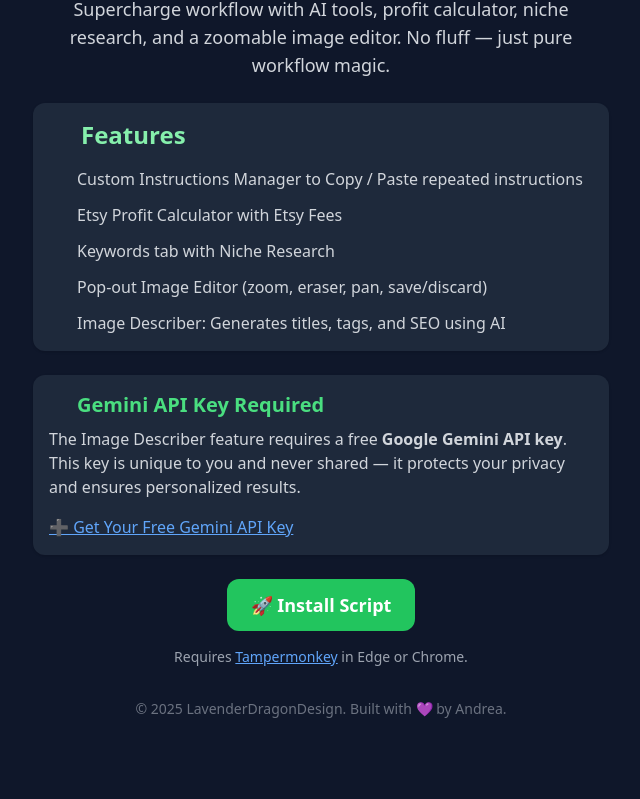
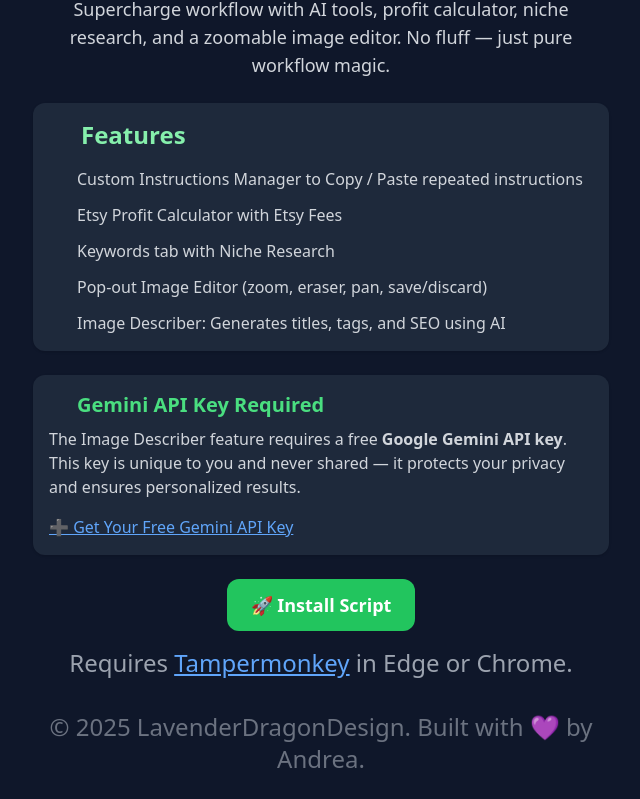
Before and after one commit to lavenderdragondesign/lddenhancher, a plain HTML site: page index.html in a window 1280 px wide. Shown: the part 125-924 px from the top of the page, without its empty margins (319-959 px from the left). Before the commit the page ends 868 px from the top, so only its background shows below. Drawn offline with nearby package versions, Linux system fonts and the light colour scheme.

Commit message:
Update index.html

```diff
--- a/index.html
+++ b/index.html
@@ -3,7 +3,7 @@
 <head>
   <meta charset="UTF-8" />
   <meta name="viewport" content="width=device-width, initial-scale=1.0"/>
-  <title>Lavender Dragon Enhancer v. 24</title>
+  <title>Lavender Dragon Design Enhancer v. 24</title>
 
   <!-- Tailwind CDN -->
   <script src="https://cdn.tailwindcss.com"></script>
@@ -70,11 +70,11 @@
       🚀 Install Script
     </a>
 
-    <p class="text-gray-400 text-sm mt-4">
+    <p class="text-gray-400 text-2xl mt-4">
       Requires <a href="https://www.tampermonkey.net/" class="underline text-blue-400" target="_blank">Tampermonkey</a> in Edge or Chrome.
     </p>
 
-    <footer class="mt-8 text-sm text-gray-500">
+    <footer class="mt-8 text-2xl text-gray-500">
       © 2025 LavenderDragonDesign. Built with 💜 by Andrea.
     </footer>
   </div>
```
